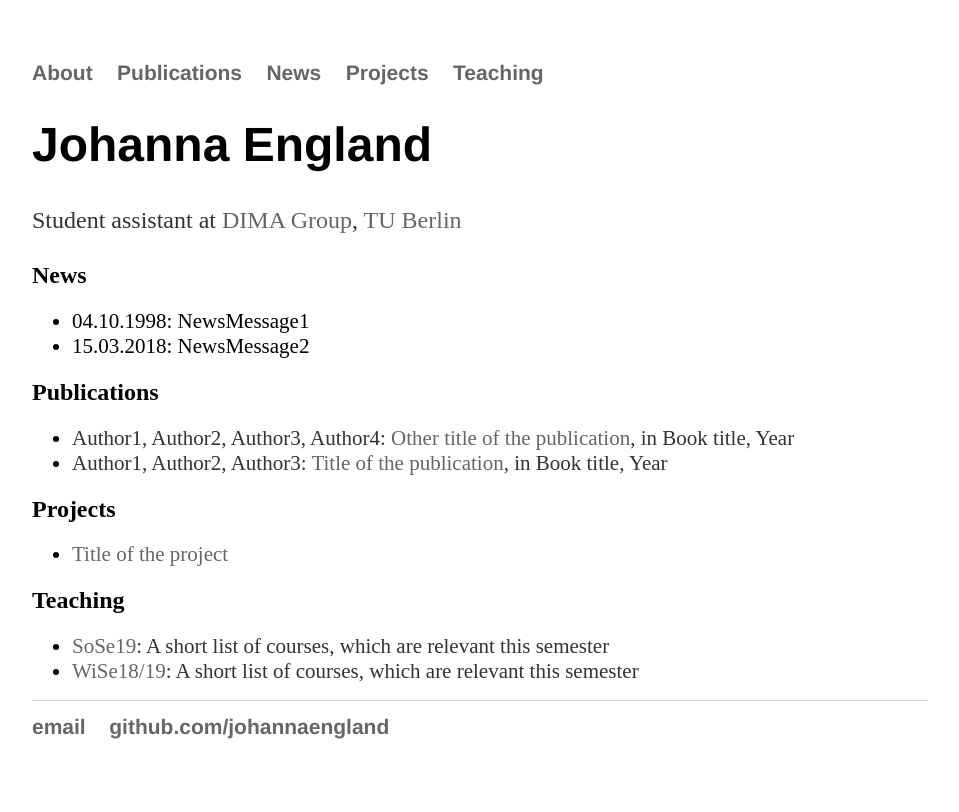
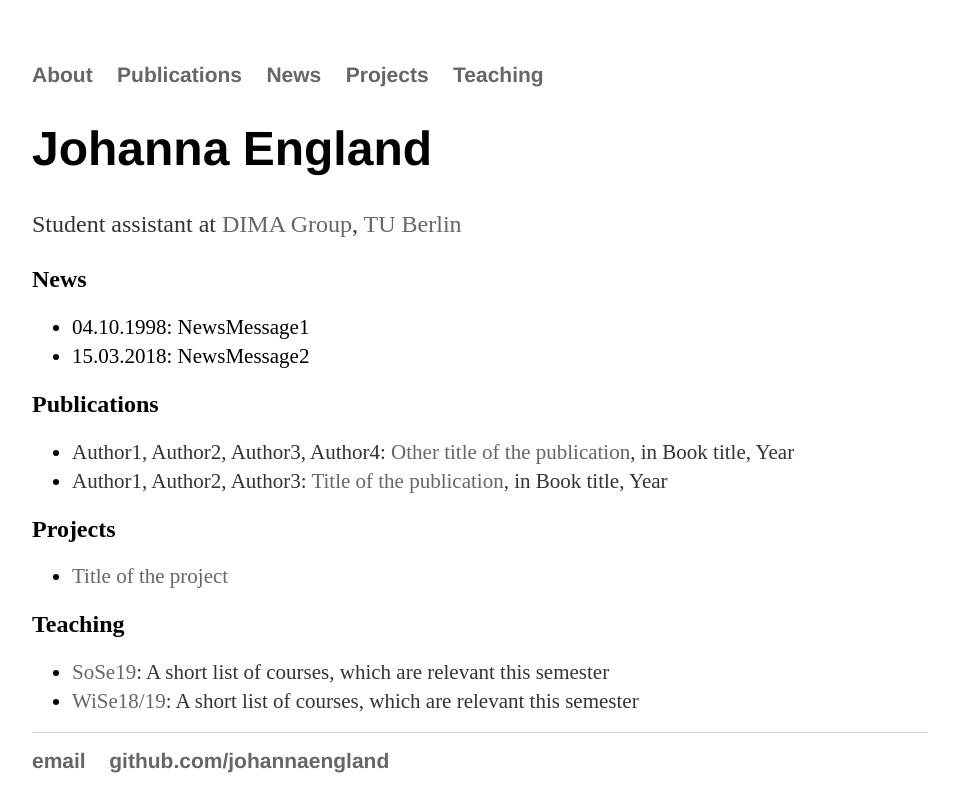
Before and after one commit to johannaengland/johannaengland.github.io, a Jekyll site: the page built from index.md, in a window 1280 px wide. Shown: the top 812 px of the page, without its empty margins (160-1119 px from the left). Built offline with Jekyll 4.4.1, drawn with Linux system fonts in a browser that asks for light colours.

Commit message:
Update main.css

```diff
--- a/css/main.css
+++ b/css/main.css
@@ -76,7 +76,7 @@ p {
 
 ul li p, ul li {
     font-size: 21px;
-    line-height: 25px;
+    line-height: 29px;
     margin: 0px;
 }
 
```
